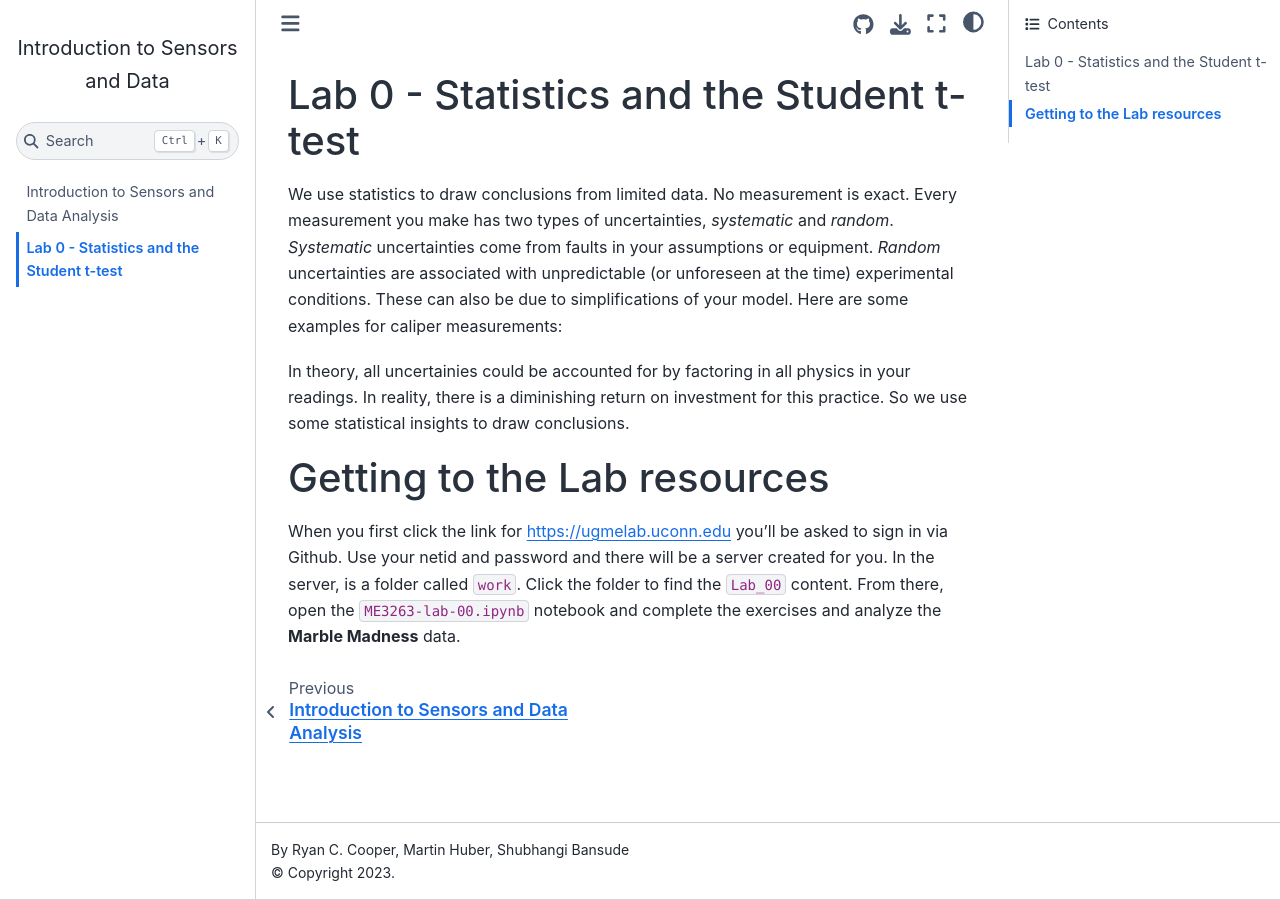
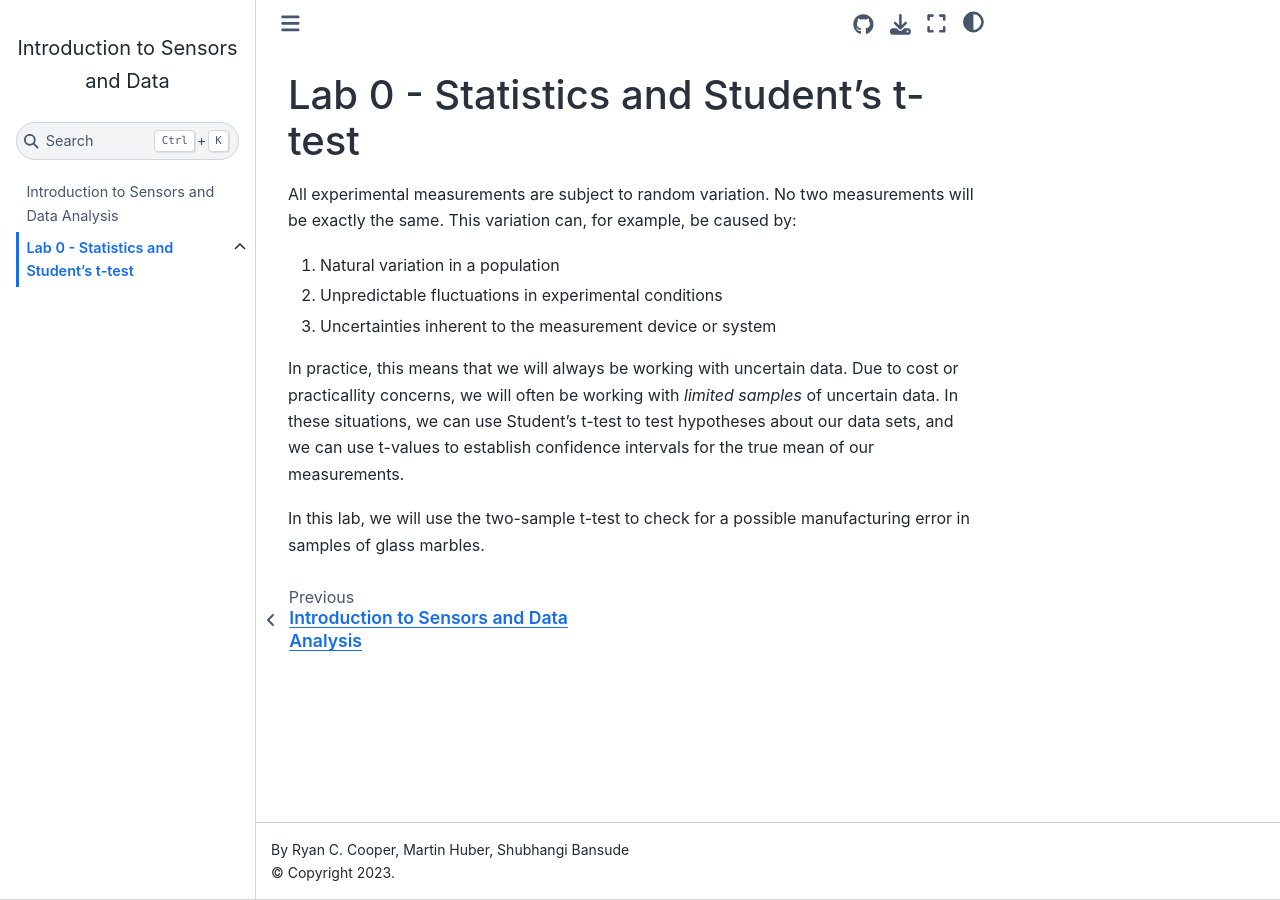
Before and after one commit to cooperrc/sensors_and_data, a Jupyter Book: the page built from ME3263-Lab_00/README.md, in a window 1280 px wide. Built offline with Jupyter Book 1.0.4 settings and Sphinx 7.4.7 and the Sphinx Book theme 1.1.4, drawn with Linux system fonts in a browser that asks for light colours; pages that are not in the unit, such as notebooks, are missing from menus.

Commit message:
updated Lab 0 readme

```diff
--- a/ME3263-Lab_00/README.md
+++ b/ME3263-Lab_00/README.md
@@ -1,20 +1,11 @@
-# Lab 0 - Statistics and the Student t-test
+# Lab 0 - Statistics and Student's t-test
 
-We use statistics to draw conclusions from limited data. No measurement is exact. Every
-measurement you make has two types of uncertainties, *systematic* and *random*.
-*Systematic* uncertainties come from faults in your assumptions or equipment.  *Random*
-uncertainties are associated with unpredictable (or unforeseen at the time) experimental
-conditions. These can also be due to simplifications of your model. Here are some examples
-for caliper measurements:
+All experimental measurements are subject to random variation. No two measurements will be exactly the same. This variation can, for example, be caused by:
 
-In theory, all uncertainies could be accounted for by factoring in all physics
-in your readings. In reality, there is a diminishing return on investment
-for this practice. So we use some statistical insights to draw conclusions.
+1. Natural variation in a population
+1. Unpredictable fluctuations in experimental conditions
+1. Uncertainties inherent to the measurement device or system
 
-# Getting to the Lab resources
+In practice, this means that we will always be working with uncertain data. Due to cost or practicallity concerns, we will often be working with _limited samples_ of uncertain data. In these situations, we can use Student's t-test to test hypotheses about our data sets, and we can use t-values to establish confidence intervals for the true mean of our measurements.
 
-When you first click the link for [https://ugmelab.uconn.edu](https://ugmelab.uconn.edu)
-you'll be asked to sign in via Github. Use your netid <abc12345> and password and there
-will be a server created for you. In the server, is a folder called `work`. Click the
-folder to find the `Lab_00` content. From there, open the `ME3263-lab-00.ipynb` notebook
-and complete the exercises and analyze the __Marble Madness__ data.
+In this lab, we will use the two-sample t-test to check for a possible manufacturing error in samples of glass marbles.
```
